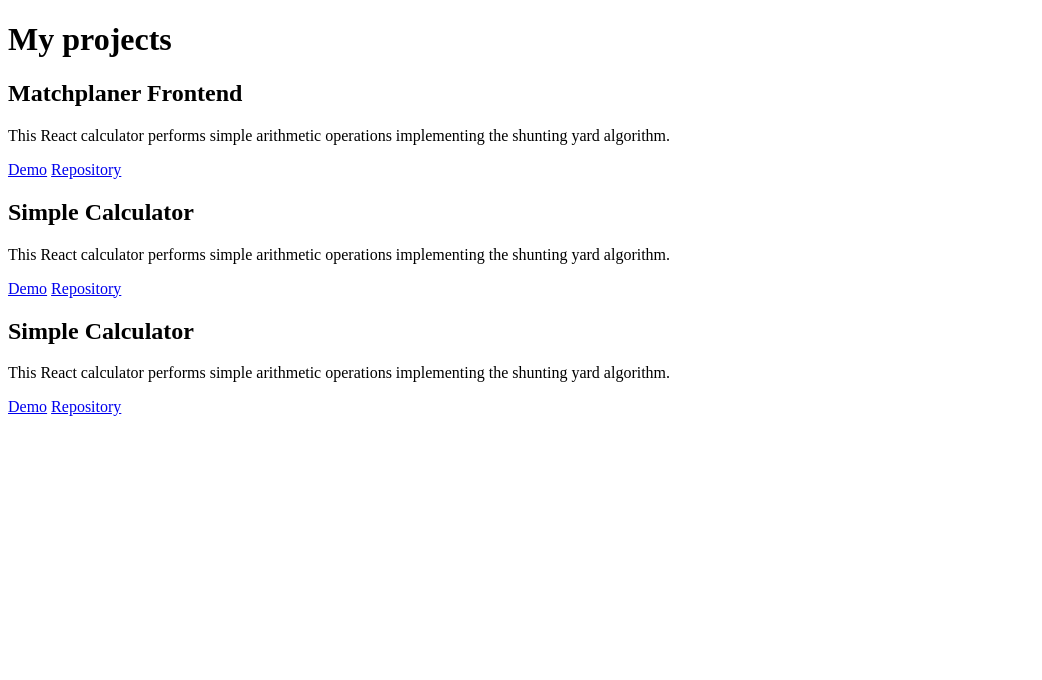
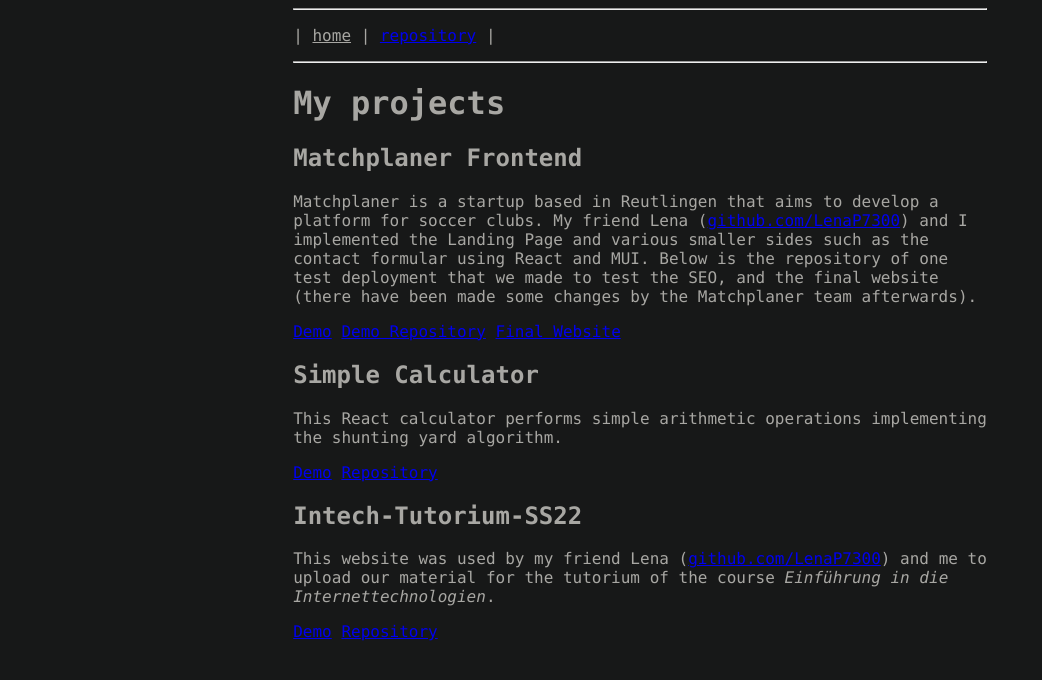
Before and after one commit to savnnaka/savnnaka.github.io, a plain HTML site: page index.html in a window 1280 px wide. Shown: the whole page, without its empty margins (0-1042 px from the left). Drawn offline with Linux system fonts and the light colour scheme.

Commit message:
added styling

```diff
--- a/index.html
+++ b/index.html
@@ -3,19 +3,29 @@
     <head>
         <meta charset="utf-8">
         <title>savnnaka</title>
+        <link rel="stylesheet" type="text/css" href="./style.css" />
     </head>
     <body>
+        <hr />
+        <p id="nav-bar">
+          | <u>home</u> | <a href="https://github.com/savnnaka/">repository</a> |
+        </p>
+        <hr />
         <h1>My projects</h1>
         <h2>Matchplaner Frontend</h2>
-        <p>This React calculator performs simple arithmetic operations implementing the shunting yard algorithm.</p>
+        <p>Matchplaner is a startup based in Reutlingen that aims to develop a platform for soccer clubs. My friend Lena (<a href="https://github.com/LenaP7300/">github.com/LenaP7300</a>) and I implemented the Landing Page and various smaller sides such as the contact formular using React and MUI.
+            Below is the repository of one test deployment that we made to test the SEO, and the final website (there have been
+            made some changes by the Matchplaner team afterwards).
+        </p>
         <a href="https://savnnaka.github.io/matchplaner-test/">Demo</a>
-        <a href="https://github.com/savnnaka/matchplaner-test/tree/main/SS23/React/MP/frontend">Repository</a>
+        <a href="https://github.com/savnnaka/matchplaner-test/tree/main/SS23/React/MP/frontend">Demo Repository</a>
+        <a href="https://matchplaner.com/">Final Website</a>
         <h2>Simple Calculator</h2>
         <p>This React calculator performs simple arithmetic operations implementing the shunting yard algorithm.</p>
         <a href="https://savnnaka.github.io/cat_calculator/">Demo</a>
         <a href="https://github.com/savnnaka/cat_calculator">Repository</a>
-        <h2>Simple Calculator</h2>
-        <p>This React calculator performs simple arithmetic operations implementing the shunting yard algorithm.</p>
+        <h2>Intech-Tutorium-SS22</h2>
+        <p>This website was used by my friend Lena (<a href="https://github.com/LenaP7300/">github.com/LenaP7300</a>) and me to upload our material for the tutorium of the course <span style="font-style: italic;">Einführung in die Internettechnologien</span>.</p>
         <a href="https://kulturgedanken.de/tutorium/">Demo</a>
         <a href="https://github.com/savnnaka/Intech-Tutorium-SS22">Repository</a>
     </body>
--- /dev/null
+++ b/style.css
@@ -0,0 +1,11 @@
+body {
+    font-family: 'Menlo', monospace;
+    background-color: #171818;
+    color: #a8a7a3;
+    /* for centering */
+    max-width: 72ch;
+    margin: auto;
+    padding: 1ch;
+    padding-top: 0px;
+    margin-bottom: 4em;
+}
```
